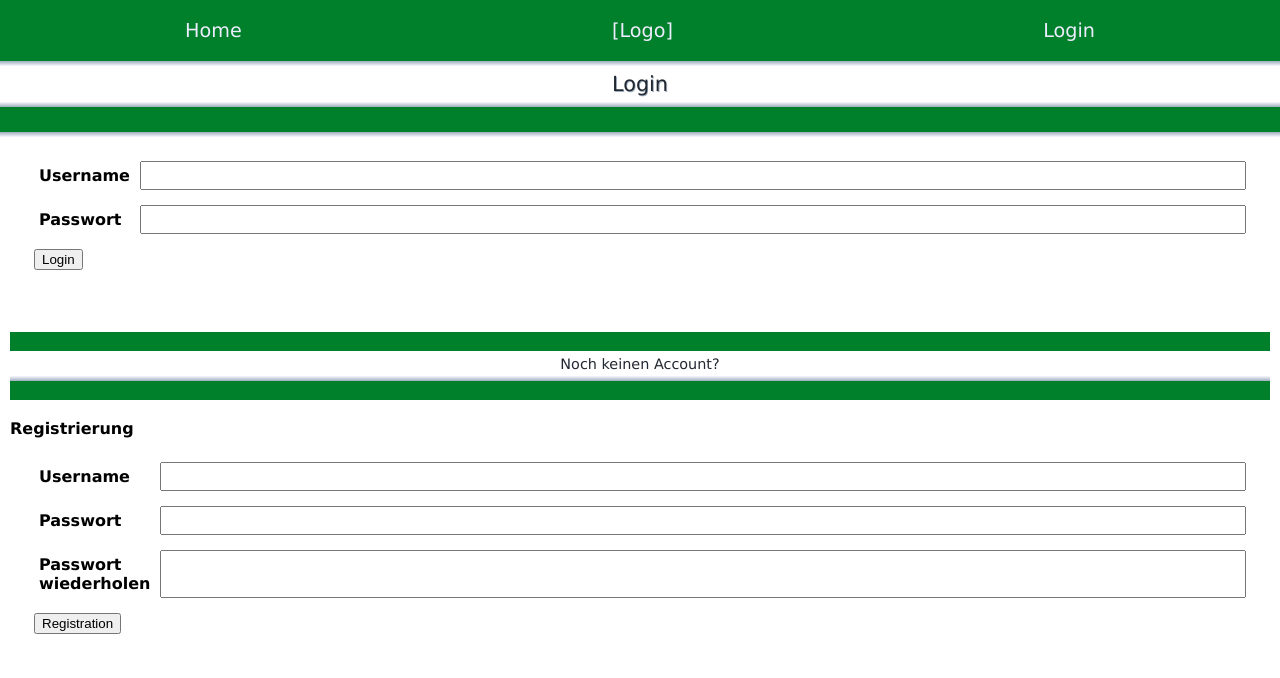
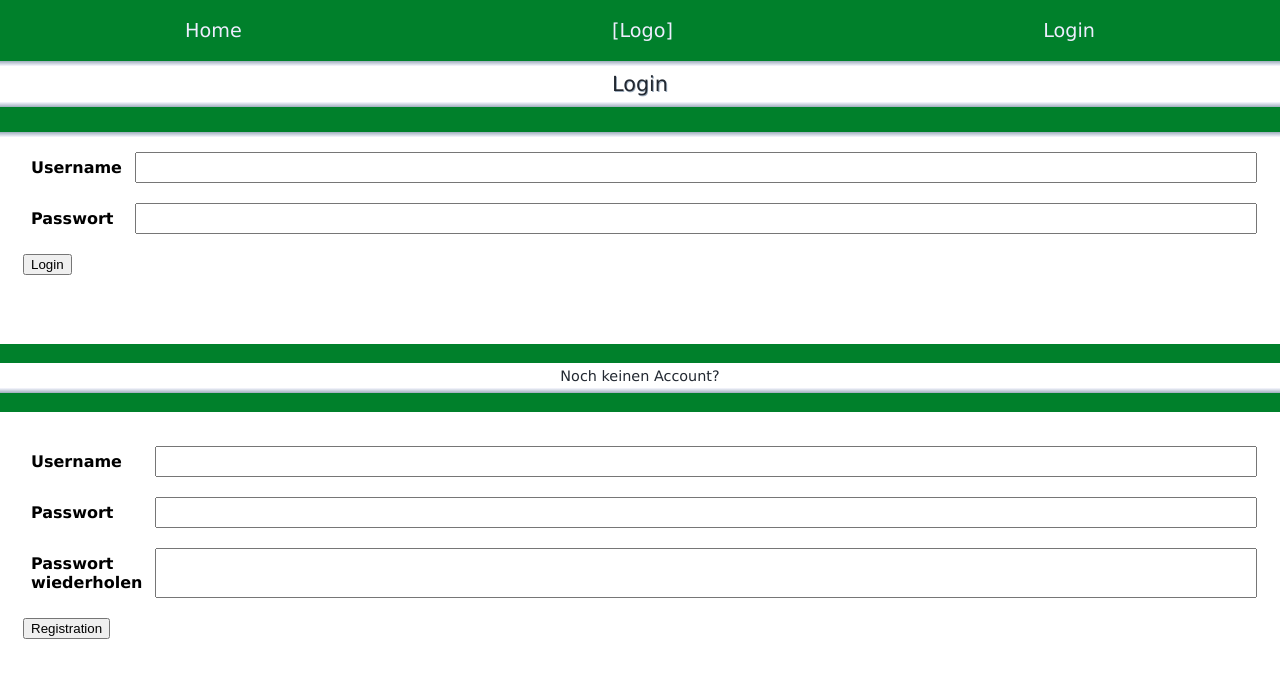
Before and after one commit to TobiasHasenkamp/ecobo, a React (Create React App) app in the folder frontend/: page /login in a window 1280 px wide. Shown: the top 678 px of the page. Built offline with nearby package versions, Linux system fonts and the light colour scheme.

Commit message:
Small design changes to the LoginPage.js.

```diff
--- a/frontend/src/main/account-route/LoginPage.js
+++ b/frontend/src/main/account-route/LoginPage.js
@@ -18,7 +18,8 @@ export default function LoginPage() {
     const [registrationUsername, setRegistrationUsername] = useState("");
     const [registrationPassword1, setRegistrationPassword1] = useState("");
     const [registrationPassword2, setRegistrationPassword2] = useState("");
-    const [error, setError] = useState("");
+    const [errorLogin, setErrorLogin] = useState("");
+    const [errorRegistration, setErrorRegistration] = useState("");
 
     function handleLogin(event){
         event.preventDefault();
@@ -30,7 +31,7 @@ export default function LoginPage() {
             .then((data) => setToken(data))
             .then(() => switchLoginStatus(true))
             .then(() => history.push("/home"))
-            .catch(() => setError("Unknown username or password"));
+            .catch(() => setErrorLogin("Unknown username or password"));
     }
 
 
@@ -78,12 +79,18 @@ export default function LoginPage() {
                     </div>
                 </StyledForm>
 
-                <br/> <br/>
+                <br/>
+                <p>{errorRegistration}</p>
 
-                <GreenBoxSmall/>
-                <TabBarWithOneLink text="Noch keinen Account?" link="/bo/map"/>
-                <br/>
-                <div> <strong>Registrierung</strong></div>
+            </StyledLoginPageContent>
+
+            <br/>
+
+            <GreenBoxSmall/>
+            <TabBarWithOneLink text="Noch keinen Account?" link="/bo/map"/>
+            <br/>
+
+            <StyledLoginPageContent>
 
                 <StyledForm onSubmit={handleRegistration}>
                     <label htmlFor="usernameNew">Username </label>
@@ -99,7 +106,7 @@ export default function LoginPage() {
                 </StyledForm>
 
                 <br/>
-                <p>{error}</p>
+                <p>{errorRegistration}</p>
 
             </StyledLoginPageContent>
 
@@ -110,19 +117,19 @@ export default function LoginPage() {
 
 
 const StyledLoginPageContent = styled.div`
-  margin: 10px;
+  margin: 8px;
 `
 
 const StyledForm = styled.form`
-  margin: 24px;
+  margin: 15px;
   display: grid;
   grid-template-rows: min-content min-content  min-content;
   grid-template-columns: min-content auto;
-  grid-gap: 15px 5px;
+  grid-gap: 20px 5px;
 
   label{
     font-weight: bold;
-    padding: 5px;
+    padding: 6px 8px;
   }
 
   div {
```
